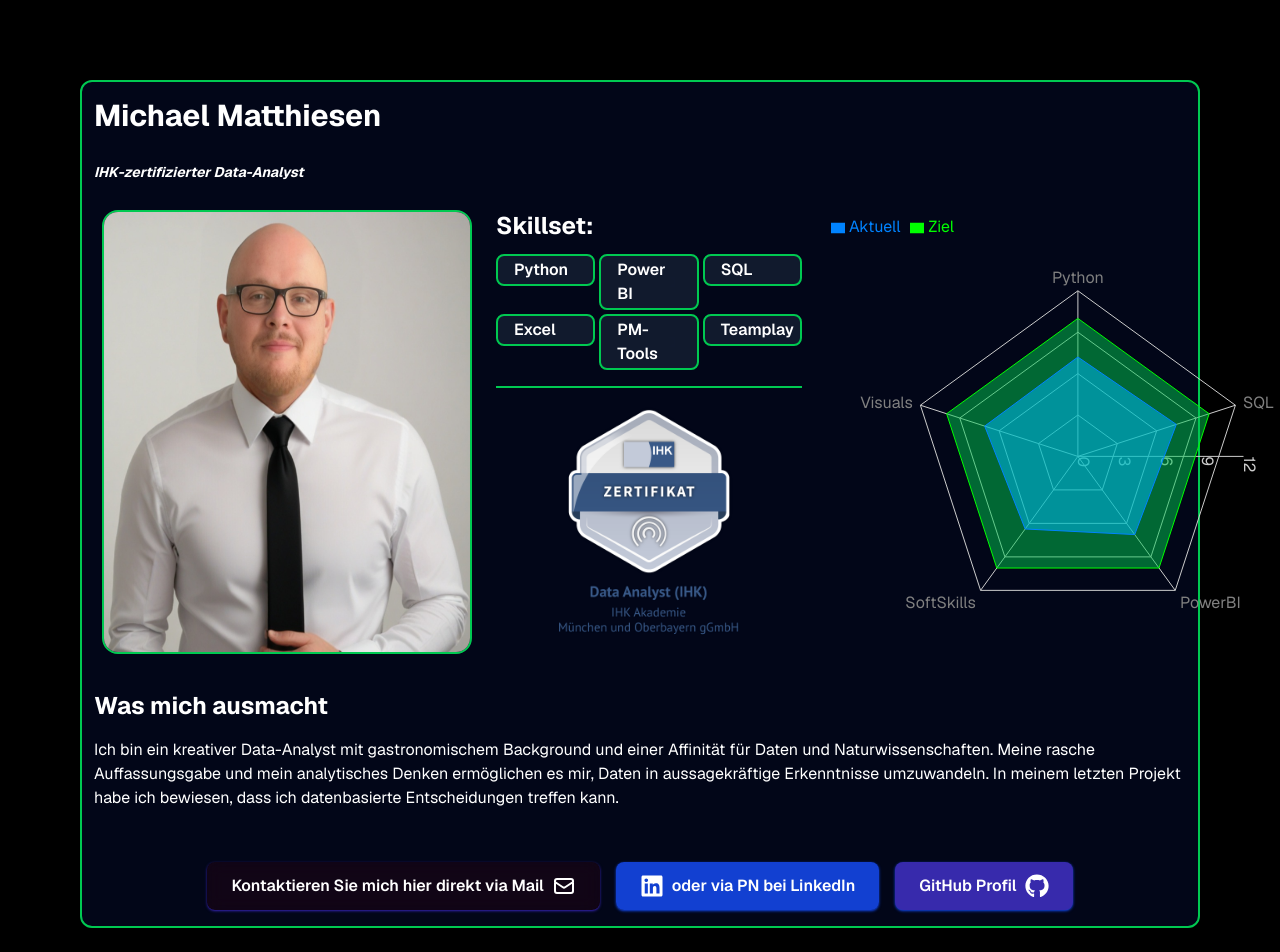
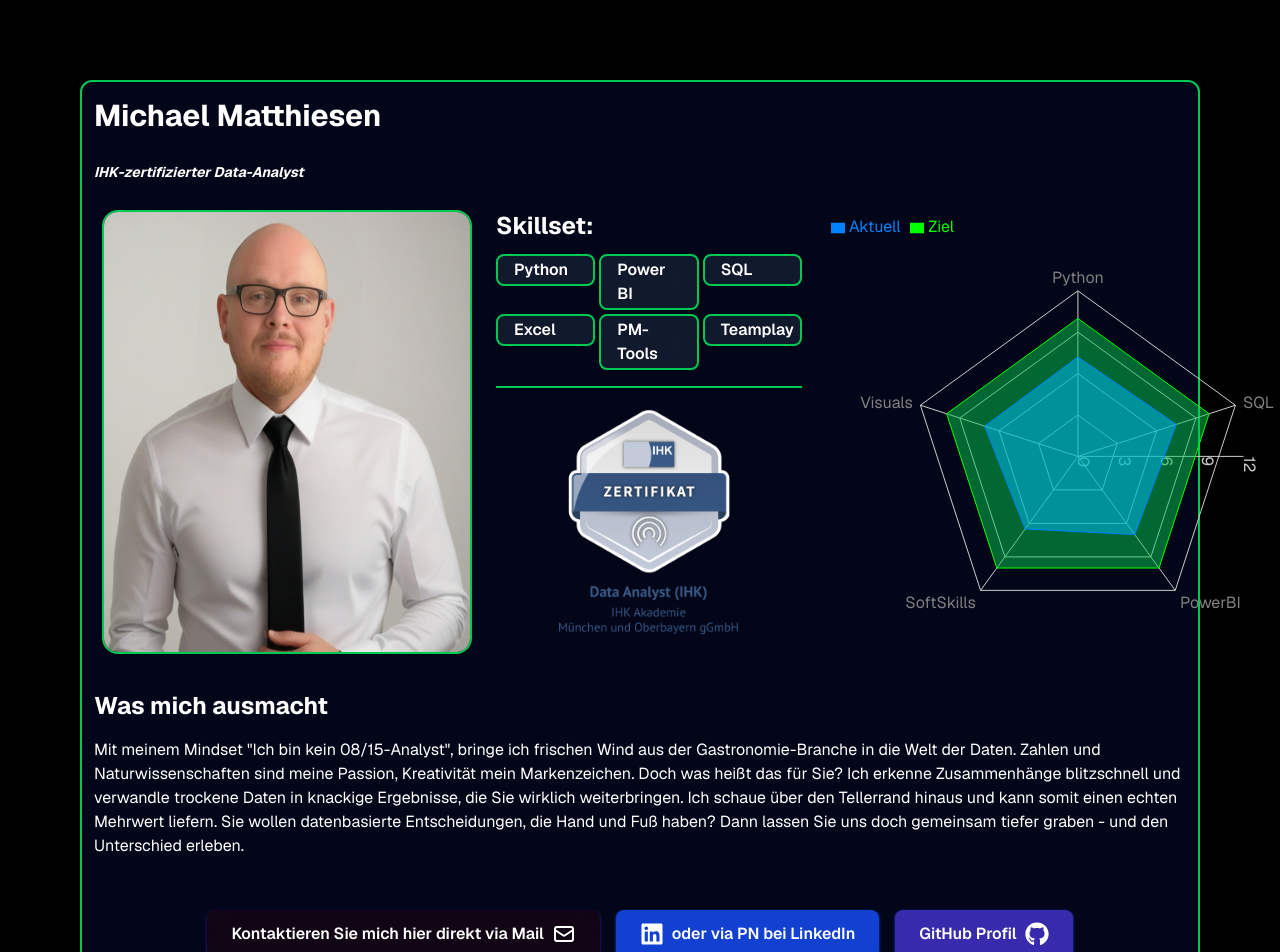
Before and after one commit to HyBRiZx420/portfolio, a Next.js app: page / in a window 1280 px wide. Shown: the top 952 px of the page. Built offline with nearby package versions, Linux system fonts and the light colour scheme.

Commit message:
Update Hero.tsx
Update Hero.tsx

```diff
--- a/components/Hero.tsx
+++ b/components/Hero.tsx
@@ -145,13 +145,14 @@ export const Hero = () => {
                     Was mich ausmacht
                 </p>
                 <p className="text-1xl text-white py-1">
-                    Ich bin ein kreativer Data-Analyst mit gastronomischem
-                    Background und einer Affinität für Daten und
-                    Naturwissenschaften. Meine rasche Auffassungsgabe und mein
-                    analytisches Denken ermöglichen es mir, Daten in
-                    aussagekräftige Erkenntnisse umzuwandeln. In meinem letzten
-                    Projekt habe ich bewiesen, dass ich datenbasierte
-                    Entscheidungen treffen kann.
+                    Mit meinem Mindset "Ich bin kein 08/15-Analyst", bringe ich
+                    frischen Wind aus der Gastronomie-Branche in die Welt der
+                    Daten. Zahlen und Naturwissenschaften sind meine Passion,
+                    Kreativität mein Markenzeichen. Doch was heißt das für Sie?
+                    Ich erkenne Zusammenhänge blitzschnell und verwandle trockene Daten in knackige Ergebnisse, die Sie wirklich weiterbringen.
+                    Ich schaue über den Tellerrand hinaus und kann somit einen echten Mehrwert liefern.
+                    Sie wollen datenbasierte Entscheidungen, die Hand und Fuß haben?
+                    Dann lassen Sie uns doch gemeinsam tiefer graben - und den Unterschied erleben.
                 </p>
             </div>
             <div className="flex gap-4 justify-center mt-6">
```
Lines whose indentation alone changed are shown as unchanged.
